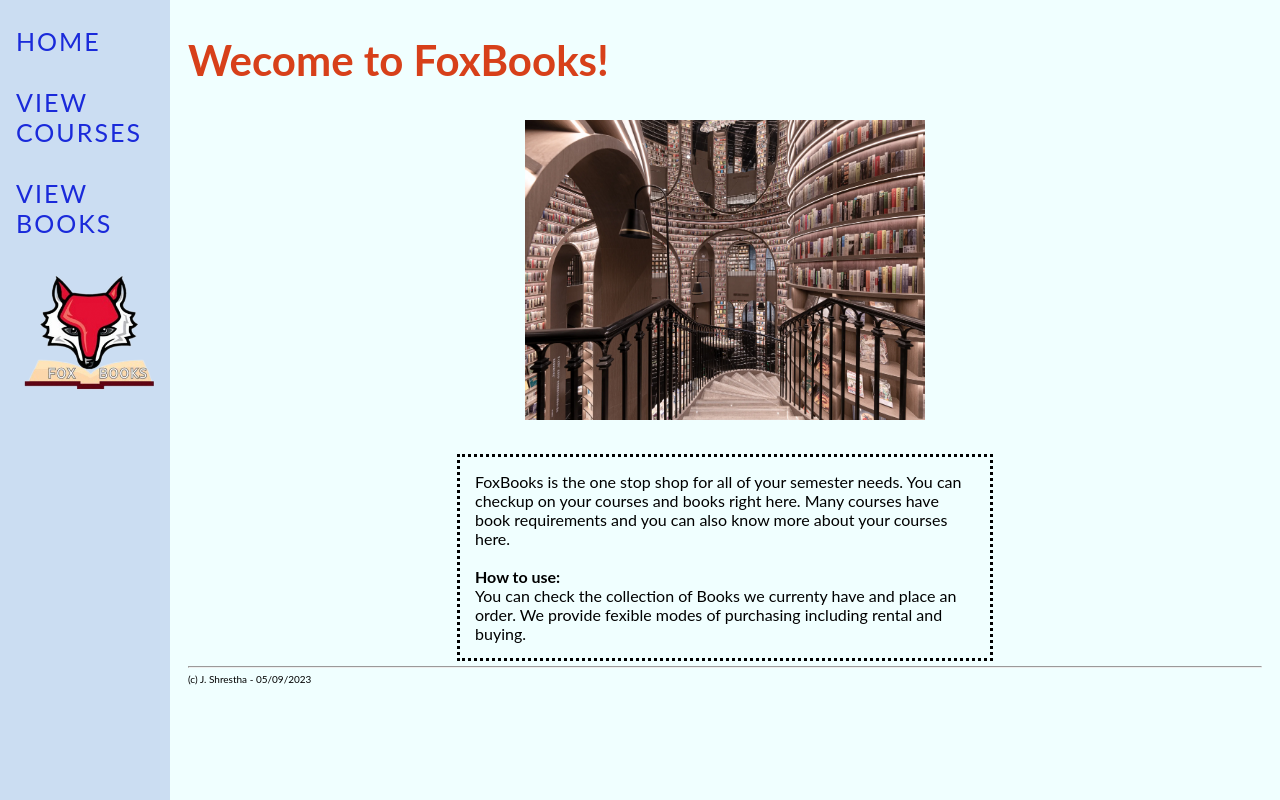
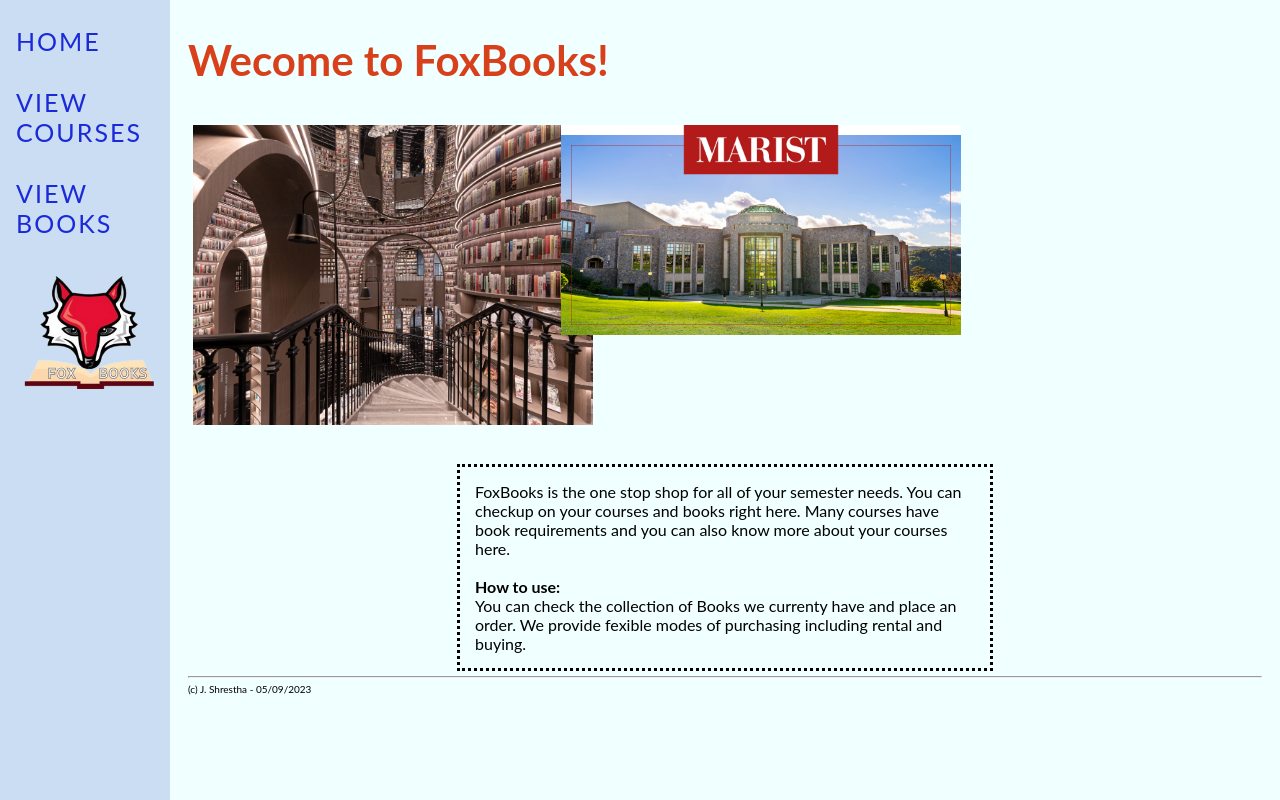
Before and after one commit to jumin7/ShresthaSD330, a plain HTML site: page FoxBooks/foxbooksHomepage.html in a window 1280 px wide. Drawn offline with Linux system fonts and the light colour scheme.

Commit message:
new picture

```diff
--- a/FoxBooks/foxbooksHomepage.html
+++ b/FoxBooks/foxbooksHomepage.html
@@ -25,6 +25,18 @@ p {
     width: 500px;
     font-size: medium;
 }
+.column {
+  float: left;
+  width: 33.33%;
+  padding: 5px;
+}
+
+/* Clearfix (clear floats) */
+.row::after {
+  content: "";
+  clear: both;
+  display: table;
+}
 
 
 </style>
@@ -41,7 +53,15 @@ p {
 
     <div class ="main">
         <h2>Wecome to FoxBooks!</h2>
-        <img src="library.webp" alt="Fox Logo" id="bg"></a>
+
+        <div class="row">
+            <div class="column">
+                <img src="library.webp" alt="Fox Logo" id="bg"></a>
+            </div>
+            <div class="column">
+            <img src="maristpic.jpeg" alt="Marist picture" id="bg"></a>
+            </div>
+        </div>
         <br>
         <p class="center">
             FoxBooks is the one stop shop for all of your semester needs.
```
Also changed, not shown: FoxBooks/maristpic.jpeg (added).
